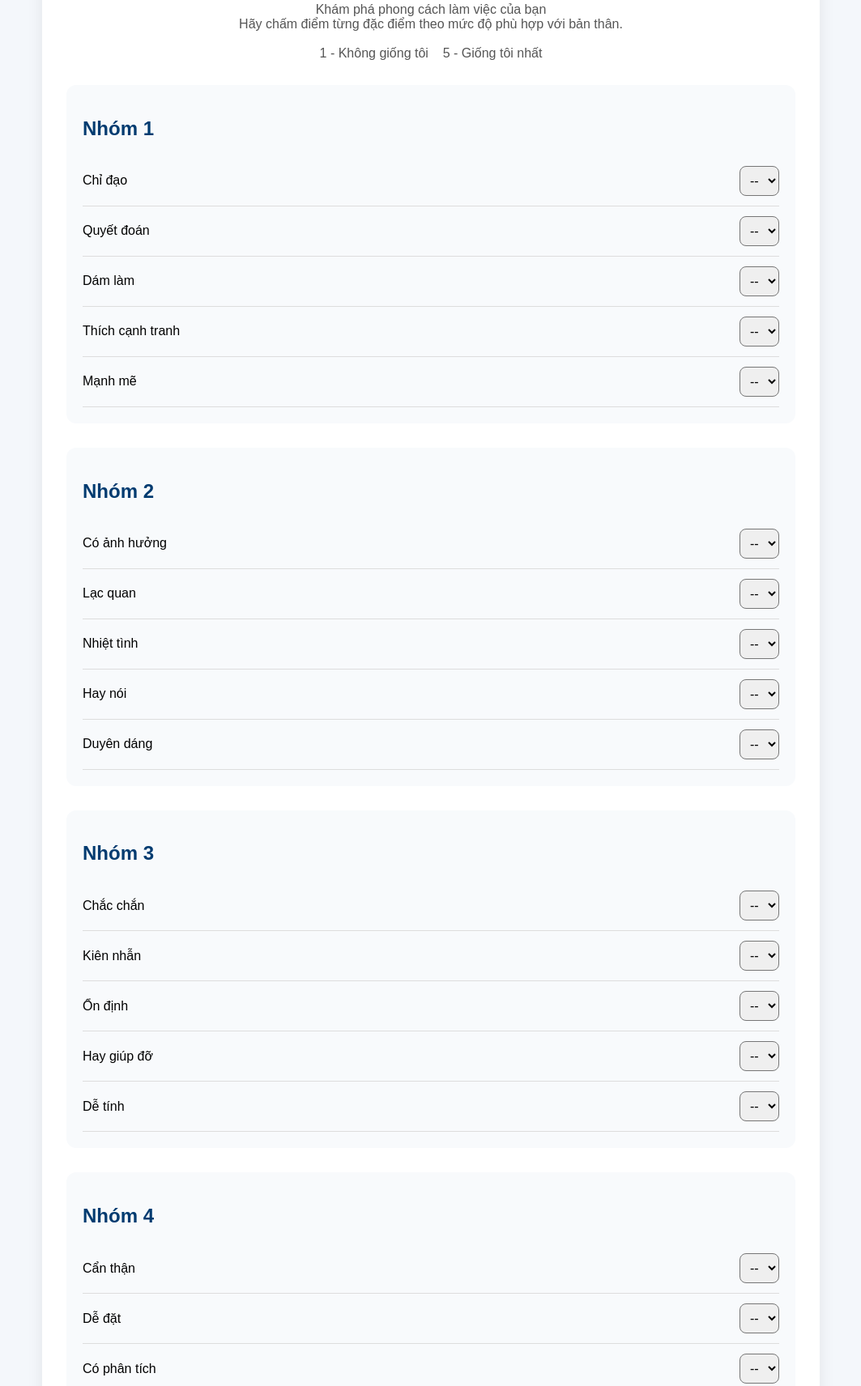
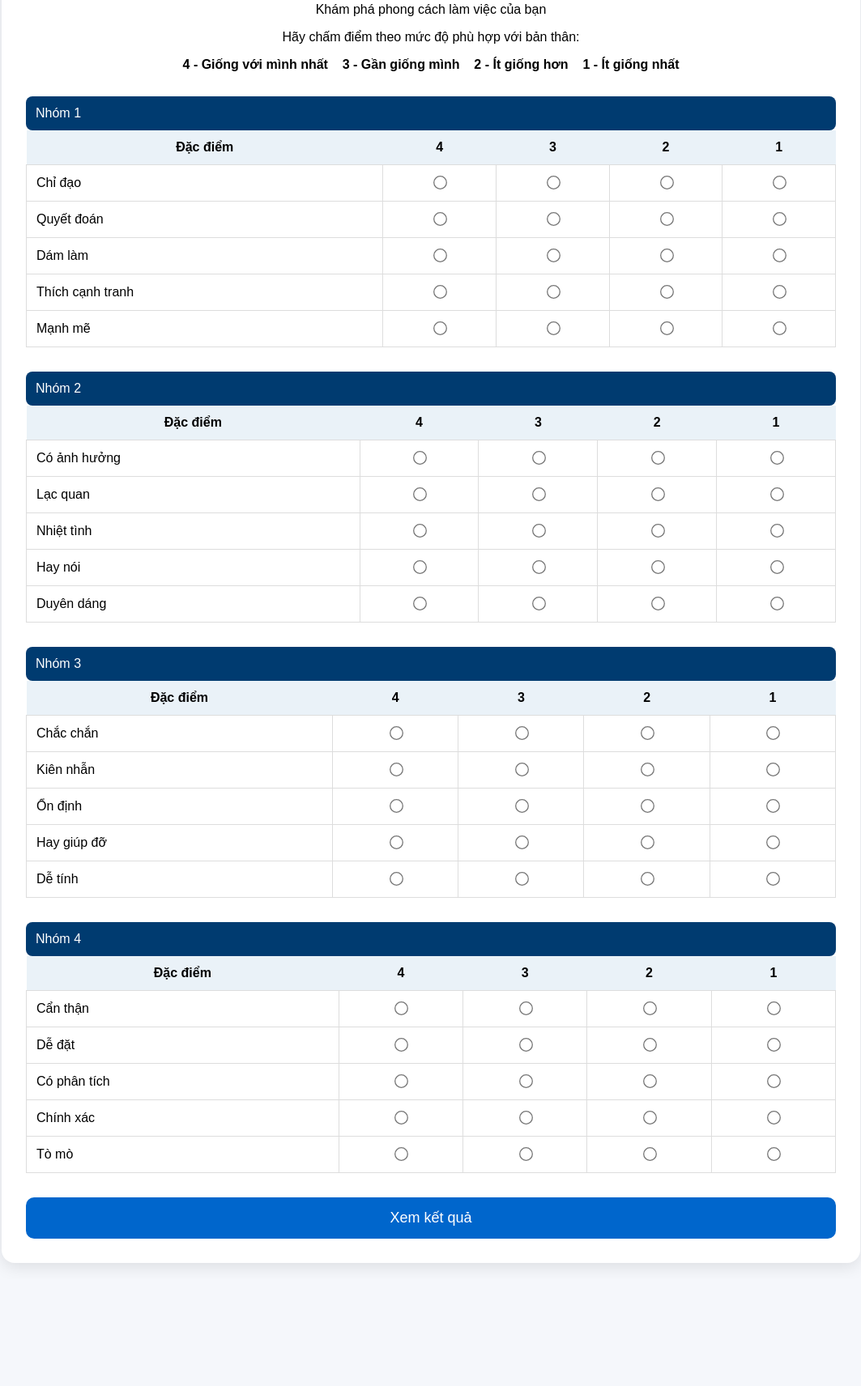
Before and after one commit to TrainingHITC/disc-quiz, a plain HTML site: page index.html in a window 1280 px wide. Shown: the part 127-1839 px from the top of the page at 81% size, without its empty margins (108-1171 px from the left). After the commit the page ends 1707 px from the top, so only its background shows below. Drawn offline with Linux system fonts and the light colour scheme.

Commit message:
Update index.html

```diff
--- a/index.html
+++ b/index.html
@@ -1,99 +1,88 @@
 <!DOCTYPE html>
 <html lang="vi">
-
 <head>
-
 <meta charset="UTF-8">
-
 <meta name="viewport" content="width=device-width, initial-scale=1.0">
 
 <title>Discover Your Style</title>
-
 
 <style>
 
 body{
     font-family: Arial, sans-serif;
-    background:#f4f7fb;
+    background:#f5f7fb;
     margin:0;
     padding:20px;
 }
 
-
 .container{
-    max-width:900px;
+    max-width:1000px;
     margin:auto;
     background:white;
     padding:30px;
-    border-radius:18px;
-    box-shadow:0 5px 20px rgba(0,0,0,0.08);
+    border-radius:16px;
+    box-shadow:0 5px 20px rgba(0,0,0,0.1);
 }
-
 
 h1{
     text-align:center;
     color:#003b70;
 }
 
-
-.subtitle{
+.note{
     text-align:center;
-    color:#555;
     margin-bottom:30px;
 }
 
+table{
+    width:100%;
+    border-collapse:collapse;
+    margin-bottom:30px;
+}
 
-.group{
-    margin-top:30px;
-    padding:20px;
-    border-radius:12px;
-    background:#f8fafc;
+th{
+    background:#eaf2f8;
+    padding:12px;
+}
+
+td{
+    border:1px solid #ddd;
+    padding:12px;
+    text-align:center;
+}
+
+td:first-child{
+    text-align:left;
+    font-weight:500;
 }
 
 
-.group h2{
-    color:#003b70;
+input[type="radio"]{
+    transform:scale(1.3);
+    cursor:pointer;
 }
 
 
-.item{
-    display:flex;
-    justify-content:space-between;
-    align-items:center;
-    padding:12px 0;
-    border-bottom:1px solid #ddd;
-}
+.group-title{
 
-
-select{
-
-padding:8px;
-
+background:#003b70;
+color:white;
+padding:12px;
+margin-top:25px;
 border-radius:8px;
-
-font-size:16px;
 
 }
 
 
 button{
 
-margin-top:30px;
-
 width:100%;
-
 padding:15px;
-
 background:#0066cc;
-
 color:white;
-
 border:none;
-
 border-radius:10px;
-
 font-size:18px;
-
 cursor:pointer;
 
 }
@@ -109,35 +98,25 @@ background:#004c99;
 .result{
 
 display:none;
-
 margin-top:30px;
-
 padding:25px;
-
 background:#eef6ff;
-
-border-radius:15px;
-
-font-size:18px;
+border-radius:12px;
 
 }
 
 
-
 .score{
 
-font-size:20px;
-
+font-size:18px;
 font-weight:bold;
 
 }
 
 
-
 </style>
 
 </head>
-
 
 
 <body>
@@ -151,18 +130,24 @@ DISCOVER YOUR STYLE
 </h1>
 
 
-<div class="subtitle">
+<div class="note">
 
+<p>
 Khám phá phong cách làm việc của bạn
+</p>
 
-<br>
+<p>
+Hãy chấm điểm theo mức độ phù hợp với bản thân:
+</p>
 
-Hãy chấm điểm từng đặc điểm theo mức độ phù hợp với bản thân.
-
-<br><br>
-
-1 - Không giống tôi &nbsp;&nbsp;
-5 - Giống tôi nhất
+<p>
+<strong>
+4 - Giống với mình nhất &nbsp;&nbsp;
+3 - Gần giống mình &nbsp;&nbsp;
+2 - Ít giống hơn &nbsp;&nbsp;
+1 - Ít giống nhất
+</strong>
+</p>
 
 </div>
 
@@ -171,216 +156,275 @@ Hãy chấm điểm từng đặc điểm theo mức độ phù hợp với bả
 <form id="quiz">
 
 
-
-<!-- NHÓM 1 -->
-
-
-<div class="group">
-
-
-<h2>
+<div class="group-title">
 Nhóm 1
-</h2>
-
-
-<div class="item">
-<span>Chỉ đạo</span>
-<select class="g1">
-<option value="0">--</option>
-<option>1</option>
-<option>2</option>
-<option>3</option>
-<option>4</option>
-<option>5</option>
-</select>
 </div>
 
 
-<div class="item">
-<span>Quyết đoán</span>
-<select class="g1">
-<option value="0">--</option>
-<option>1</option>
-<option>2</option>
-<option>3</option>
-<option>4</option>
-<option>5</option>
-</select>
-</div>
+<table>
+
+<tr>
+<th>Đặc điểm</th>
+<th>4</th>
+<th>3</th>
+<th>2</th>
+<th>1</th>
+</tr>
 
 
-<div class="item">
-<span>Dám làm</span>
-<select class="g1">
-<option value="0">--</option>
-<option>1</option>
-<option>2</option>
-<option>3</option>
-<option>4</option>
-<option>5</option>
-</select>
-</div>
+<tr>
+<td>Chỉ đạo</td>
+<td><input type="radio" name="g1_1" value="4"></td>
+<td><input type="radio" name="g1_1" value="3"></td>
+<td><input type="radio" name="g1_1" value="2"></td>
+<td><input type="radio" name="g1_1" value="1"></td>
+</tr>
 
 
-<div class="item">
-<span>Thích cạnh tranh</span>
-<select class="g1">
-<option value="0">--</option>
-<option>1</option>
-<option>2</option>
-<option>3</option>
-<option>4</option>
-<option>5</option>
-</select>
-</div>
+<tr>
+<td>Quyết đoán</td>
+<td><input type="radio" name="g1_2" value="4"></td>
+<td><input type="radio" name="g1_2" value="3"></td>
+<td><input type="radio" name="g1_2" value="2"></td>
+<td><input type="radio" name="g1_2" value="1"></td>
+</tr>
 
 
-<div class="item">
-<span>Mạnh mẽ</span>
-<select class="g1">
-<option value="0">--</option>
-<option>1</option>
-<option>2</option>
-<option>3</option>
-<option>4</option>
-<option>5</option>
-</select>
-</div>
+<tr>
+<td>Dám làm</td>
+<td><input type="radio" name="g1_3" value="4"></td>
+<td><input type="radio" name="g1_3" value="3"></td>
+<td><input type="radio" name="g1_3" value="2"></td>
+<td><input type="radio" name="g1_3" value="1"></td>
+</tr>
 
 
-</div>
+<tr>
+<td>Thích cạnh tranh</td>
+<td><input type="radio" name="g1_4" value="4"></td>
+<td><input type="radio" name="g1_4" value="3"></td>
+<td><input type="radio" name="g1_4" value="2"></td>
+<td><input type="radio" name="g1_4" value="1"></td>
+</tr>
 
 
+<tr>
+<td>Mạnh mẽ</td>
+<td><input type="radio" name="g1_5" value="4"></td>
+<td><input type="radio" name="g1_5" value="3"></td>
+<td><input type="radio" name="g1_5" value="2"></td>
+<td><input type="radio" name="g1_5" value="1"></td>
+</tr>
 
 
-<!-- NHÓM 2 -->
-
-
-<div class="group">
-
-
-<h2>
-Nhóm 2
-</h2>
-
-
-<div class="item"><span>Có ảnh hưởng</span>
-<select class="g2"><option value="0">--</option><option>1</option><option>2</option><option>3</option><option>4</option><option>5</option></select>
-</div>
-
-
-<div class="item"><span>Lạc quan</span>
-<select class="g2"><option value="0">--</option><option>1</option><option>2</option><option>3</option><option>4</option><option>5</option></select>
-</div>
-
-
-<div class="item"><span>Nhiệt tình</span>
-<select class="g2"><option value="0">--</option><option>1</option><option>2</option><option>3</option><option>4</option><option>5</option></select>
-</div>
-
-
-<div class="item"><span>Hay nói</span>
-<select class="g2"><option value="0">--</option><option>1</option><option>2</option><option>3</option><option>4</option><option>5</option></select>
-</div>
-
-
-<div class="item"><span>Duyên dáng</span>
-<select class="g2"><option value="0">--</option><option>1</option><option>2</option><option>3</option><option>4</option><option>5</option></select>
-</div>
-
-
-</div>
+</table>
 
 
 
 
 
-<!-- NHÓM 3 -->
-
-
-<div class="group">
-
-
-<h2>
-Nhóm 3
-</h2>
-
-
-<div class="item"><span>Chắc chắn</span>
-<select class="g3"><option value="0">--</option><option>1</option><option>2</option><option>3</option><option>4</option><option>5</option></select>
+<div class="group-title">
+Nhóm 2
 </div>
 
 
-<div class="item"><span>Kiên nhẫn</span>
-<select class="g3"><option value="0">--</option><option>1</option><option>2</option><option>3</option><option>4</option><option>5</option></select>
-</div>
+<table>
+
+<tr>
+<th>Đặc điểm</th>
+<th>4</th>
+<th>3</th>
+<th>2</th>
+<th>1</th>
+</tr>
 
 
-<div class="item"><span>Ổn định</span>
-<select class="g3"><option value="0">--</option><option>1</option><option>2</option><option>3</option><option>4</option><option>5</option></select>
-</div>
+<tr>
+<td>Có ảnh hưởng</td>
+<td><input type="radio" name="g2_1" value="4"></td>
+<td><input type="radio" name="g2_1" value="3"></td>
+<td><input type="radio" name="g2_1" value="2"></td>
+<td><input type="radio" name="g2_1" value="1"></td>
+</tr>
+
+<tr>
+<td>Lạc quan</td>
+<td><input type="radio" name="g2_2" value="4"></td>
+<td><input type="radio" name="g2_2" value="3"></td>
+<td><input type="radio" name="g2_2" value="2"></td>
+<td><input type="radio" name="g2_2" value="1"></td>
+</tr>
 
 
-<div class="item"><span>Hay giúp đỡ</span>
-<select class="g3"><option value="0">--</option><option>1</option><option>2</option><option>3</option><option>4</option><option>5</option></select>
-</div>
+<tr>
+<td>Nhiệt tình</td>
+<td><input type="radio" name="g2_3" value="4"></td>
+<td><input type="radio" name="g2_3" value="3"></td>
+<td><input type="radio" name="g2_3" value="2"></td>
+<td><input type="radio" name="g2_3" value="1"></td>
+</tr>
 
 
-<div class="item"><span>Dễ tính</span>
-<select class="g3"><option value="0">--</option><option>1</option><option>2</option><option>3</option><option>4</option><option>5</option></select>
-</div>
+<tr>
+<td>Hay nói</td>
+<td><input type="radio" name="g2_4" value="4"></td>
+<td><input type="radio" name="g2_4" value="3"></td>
+<td><input type="radio" name="g2_4" value="2"></td>
+<td><input type="radio" name="g2_4" value="1"></td>
+</tr>
 
 
-</div>
+<tr>
+<td>Duyên dáng</td>
+<td><input type="radio" name="g2_5" value="4"></td>
+<td><input type="radio" name="g2_5" value="3"></td>
+<td><input type="radio" name="g2_5" value="2"></td>
+<td><input type="radio" name="g2_5" value="1"></td>
+</tr>
+
+
+</table>
 
 
 
 
 
-<!-- NHÓM 4 -->
 
-
-<div class="group">
-
-
-<h2>
-Nhóm 4
-</h2>
-
-
-<div class="item"><span>Cẩn thận</span>
-<select class="g4"><option value="0">--</option><option>1</option><option>2</option><option>3</option><option>4</option><option>5</option></select>
+<div class="group-title">
+Nhóm 3
 </div>
 
 
-<div class="item"><span>Dễ đặt</span>
-<select class="g4"><option value="0">--</option><option>1</option><option>2</option><option>3</option><option>4</option><option>5</option></select>
+<table>
+
+<tr>
+<th>Đặc điểm</th>
+<th>4</th>
+<th>3</th>
+<th>2</th>
+<th>1</th>
+</tr>
+
+
+<tr>
+<td>Chắc chắn</td>
+<td><input type="radio" name="g3_1" value="4"></td>
+<td><input type="radio" name="g3_1" value="3"></td>
+<td><input type="radio" name="g3_1" value="2"></td>
+<td><input type="radio" name="g3_1" value="1"></td>
+</tr>
+
+
+<tr>
+<td>Kiên nhẫn</td>
+<td><input type="radio" name="g3_2" value="4"></td>
+<td><input type="radio" name="g3_2" value="3"></td>
+<td><input type="radio" name="g3_2" value="2"></td>
+<td><input type="radio" name="g3_2" value="1"></td>
+</tr>
+
+
+<tr>
+<td>Ổn định</td>
+<td><input type="radio" name="g3_3" value="4"></td>
+<td><input type="radio" name="g3_3" value="3"></td>
+<td><input type="radio" name="g3_3" value="2"></td>
+<td><input type="radio" name="g3_3" value="1"></td>
+</tr>
+
+
+<tr>
+<td>Hay giúp đỡ</td>
+<td><input type="radio" name="g3_4" value="4"></td>
+<td><input type="radio" name="g3_4" value="3"></td>
+<td><input type="radio" name="g3_4" value="2"></td>
+<td><input type="radio" name="g3_4" value="1"></td>
+</tr>
+
+
+<tr>
+<td>Dễ tính</td>
+<td><input type="radio" name="g3_5" value="4"></td>
+<td><input type="radio" name="g3_5" value="3"></td>
+<td><input type="radio" name="g3_5" value="2"></td>
+<td><input type="radio" name="g3_5" value="1"></td>
+</tr>
+
+</table>
+
+
+
+
+
+
+<div class="group-title">
+Nhóm 4
 </div>
 
 
-<div class="item"><span>Có phân tích</span>
-<select class="g4"><option value="0">--</option><option>1</option><option>2</option><option>3</option><option>4</option><option>5</option></select>
-</div>
+<table>
+
+<tr>
+<th>Đặc điểm</th>
+<th>4</th>
+<th>3</th>
+<th>2</th>
+<th>1</th>
+</tr>
 
 
-<div class="item"><span>Chính xác</span>
-<select class="g4"><option value="0">--</option><option>1</option><option>2</option><option>3</option><option>4</option><option>5</option></select>
-</div>
+<tr>
+<td>Cẩn thận</td>
+<td><input type="radio" name="g4_1" value="4"></td>
+<td><input type="radio" name="g4_1" value="3"></td>
+<td><input type="radio" name="g4_1" value="2"></td>
+<td><input type="radio" name="g4_1" value="1"></td>
+</tr>
 
 
-<div class="item"><span>Tò mò</span>
-<select class="g4"><option value="0">--</option><option>1</option><option>2</option><option>3</option><option>4</option><option>5</option></select>
-</div>
+<tr>
+<td>Dễ đặt</td>
+<td><input type="radio" name="g4_2" value="4"></td>
+<td><input type="radio" name="g4_2" value="3"></td>
+<td><input type="radio" name="g4_2" value="2"></td>
+<td><input type="radio" name="g4_2" value="1"></td>
+</tr>
 
 
-</div>
+<tr>
+<td>Có phân tích</td>
+<td><input type="radio" name="g4_3" value="4"></td>
+<td><input type="radio" name="g4_3" value="3"></td>
+<td><input type="radio" name="g4_3" value="2"></td>
+<td><input type="radio" name="g4_3" value="1"></td>
+</tr>
+
+
+<tr>
+<td>Chính xác</td>
+<td><input type="radio" name="g4_4" value="4"></td>
+<td><input type="radio" name="g4_4" value="3"></td>
+<td><input type="radio" name="g4_4" value="2"></td>
+<td><input type="radio" name="g4_4" value="1"></td>
+</tr>
+
+
+<tr>
+<td>Tò mò</td>
+<td><input type="radio" name="g4_5" value="4"></td>
+<td><input type="radio" name="g4_5" value="3"></td>
+<td><input type="radio" name="g4_5" value="2"></td>
+<td><input type="radio" name="g4_5" value="1"></td>
+</tr>
+
+
+</table>
 
 
 
 <button type="button" onclick="calculate()">
 Xem kết quả
 </button>
-
 
 
 </form>
@@ -394,23 +438,21 @@ Xem kết quả
 </div>
 
 
-
-
-
 <script>
 
 
-function sum(group){
+function total(prefix){
 
-let total=0;
+let sum=0;
 
-document.querySelectorAll(group).forEach(x=>{
-
-total += Number(x.value);
-
+document.querySelectorAll(
+'input[name^="'+prefix+'"]:checked'
+)
+.forEach(e=>{
+sum += Number(e.value);
 });
 
-return total;
+return sum;
 
 }
 
@@ -419,84 +461,34 @@ return total;
 function calculate(){
 
 
-let g1=sum(".g1");
-let g2=sum(".g2");
-let g3=sum(".g3");
-let g4=sum(".g4");
+let g1=total("g1");
+let g2=total("g2");
+let g3=total("g3");
+let g4=total("g4");
 
 
-
-let scores={
-
-"Nhóm 1":g1,
-
-"Nhóm 2":g2,
-
-"Nhóm 3":g3,
-
-"Nhóm 4":g4
-
-};
+let result=document.getElementById("result");
 
 
-let max=Math.max(g1,g2,g3,g4);
+result.style.display="block";
 
 
-
-let mainGroup=
-Object.keys(scores).find(
-key=>scores[key]===max
-);
-
-
-
-document.getElementById("result").style.display="block";
-
-
-document.getElementById("result").innerHTML=`
+result.innerHTML=`
 
 <h2>Kết quả của bạn</h2>
 
-<p class="score">
-Nhóm 1: ${g1} điểm
-</p>
-
-<p class="score">
-Nhóm 2: ${g2} điểm
-</p>
-
-<p class="score">
-Nhóm 3: ${g3} điểm
-</p>
-
-<p class="score">
-Nhóm 4: ${g4} điểm
-</p>
-
-
-<hr>
-
-
-<h2>
-Phong cách nổi bật:
-${mainGroup}
-</h2>
-
-
-<p>
-Nhóm có điểm cao nhất thể hiện xu hướng
-phong cách làm việc nổi bật của bạn.
-</p>
+<p class="score">Nhóm 1: ${g1} điểm</p>
+<p class="score">Nhóm 2: ${g2} điểm</p>
+<p class="score">Nhóm 3: ${g3} điểm</p>
+<p class="score">Nhóm 4: ${g4} điểm</p>
 
 `;
 
 }
 
 
-
 </script>
 
 
 </body>
-
 </html>
```
